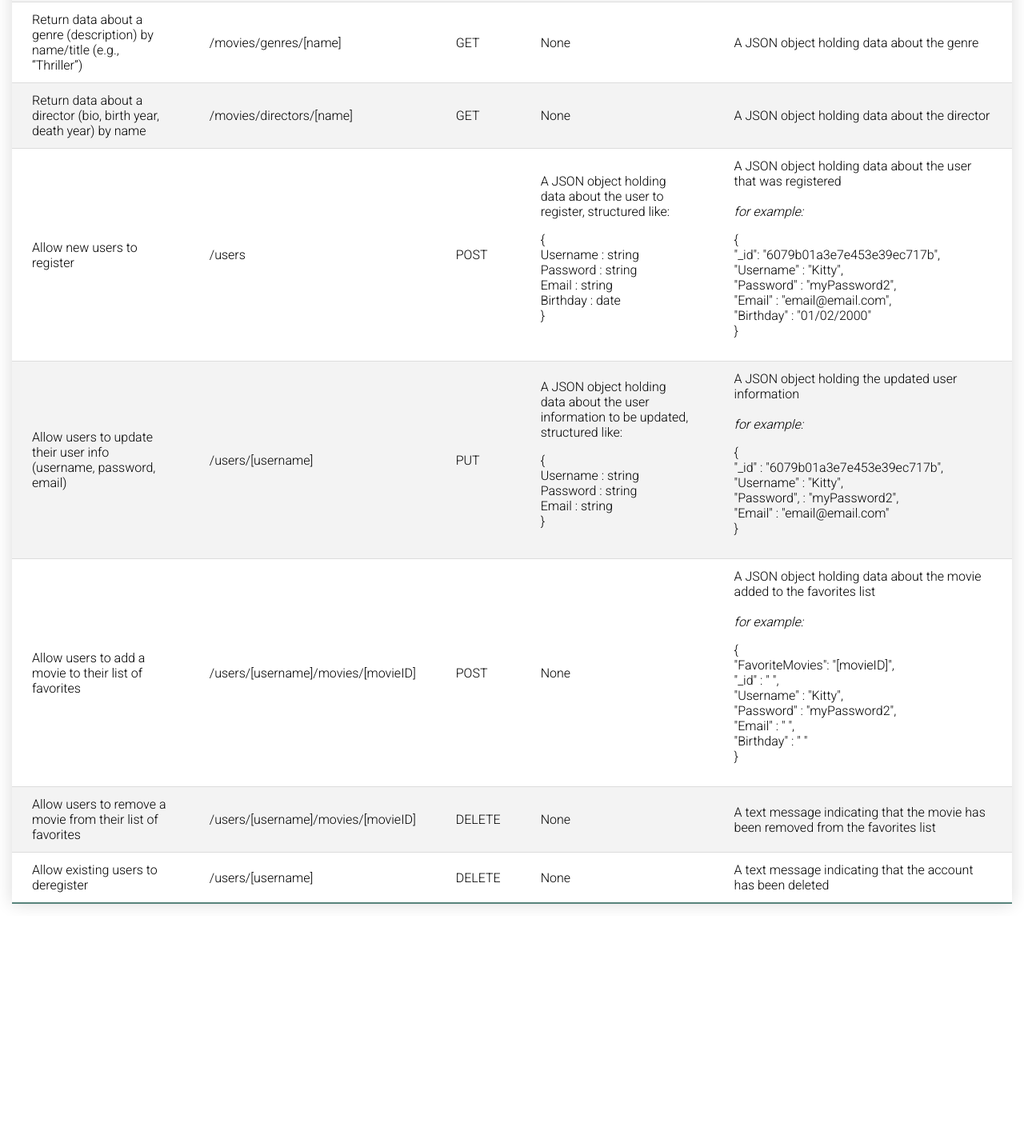
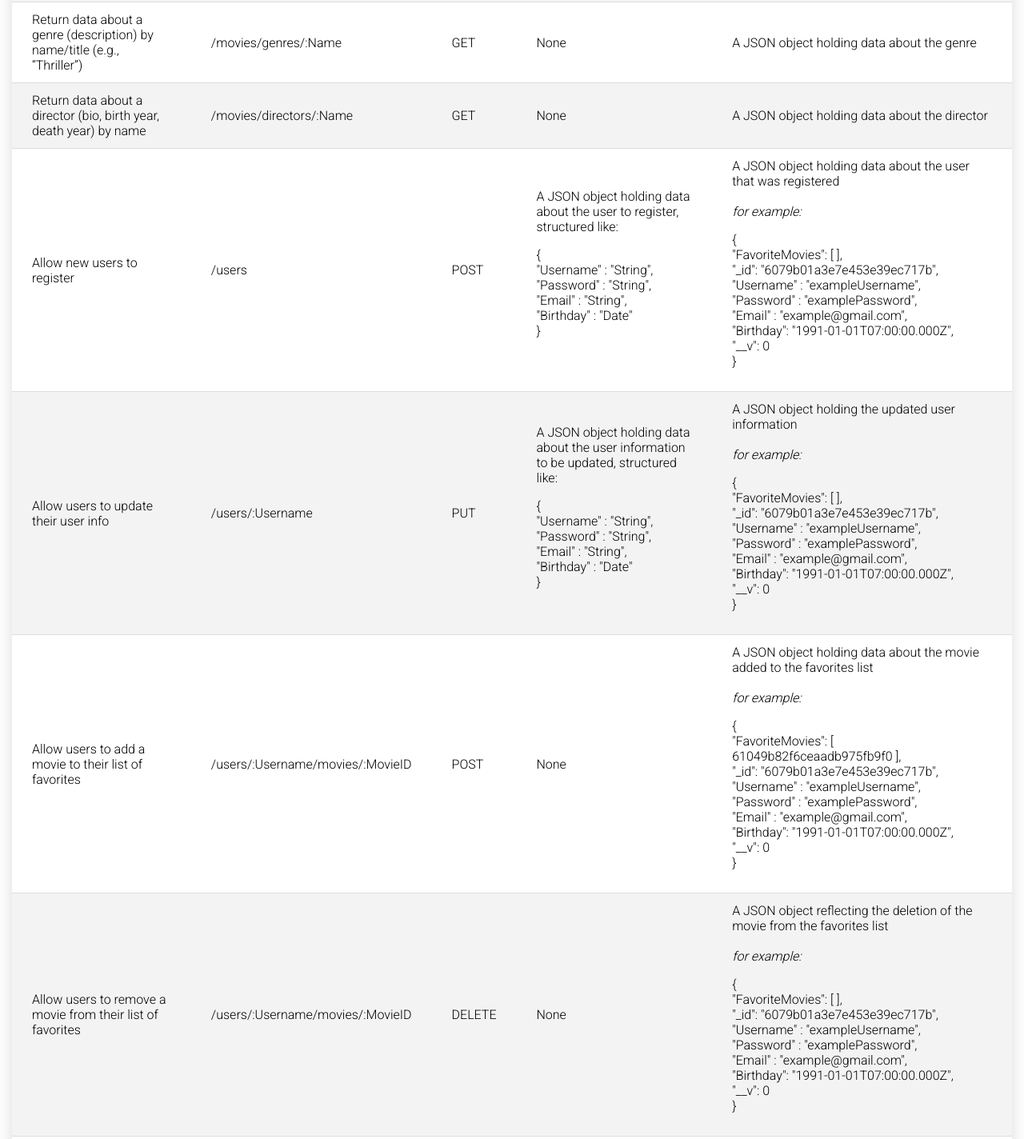
Before and after one commit to nmhdz/movie_api, a website: page public/documentation.html in a window 1280 px wide. Shown: the part 838-2262 px from the top of the page at 80% size. Before the commit the page ends 1983 px from the top, so only its background shows below. Drawn offline with Linux system fonts and the light colour scheme.

Commit message:
Update documentation.html
update endpoint reference table for a more accurate description of updated endpoint code

```diff
--- a/public/documentation.html
+++ b/public/documentation.html
@@ -60,21 +60,21 @@
         </tr>
         <tr>
           <td>Return data about a single movie by title</td>
-          <td>/movies/[title]</td>
+          <td>/movies/:Title</td>
           <td>GET</td>
           <td>None</td>
           <td>A JSON object containing data (description, genre, director, image URL) about the requested movie</td>
         </tr>
         <tr>
           <td>Return data about a genre (description) by name/title (e.g., “Thriller”)</td>
-          <td>/movies/genres/[name]</td>
+          <td>/movies/genres/:Name</td>
           <td>GET</td>
           <td>None</td>
           <td>A JSON object holding data about the genre</td>
         </tr>
         <tr>
           <td>Return data about a director (bio, birth year, death year) by name</td>
-          <td>/movies/directors/[name]</td>
+          <td>/movies/directors/:Name</td>
           <td>GET</td>
           <td>None</td>
           <td>A JSON object holding data about the director</td>
@@ -83,41 +83,93 @@
           <td>Allow new users to register</td>
           <td>/users</td>
           <td>POST</td>
-          <td>A JSON object holding data about the user to register, structured like: <p>{ <br> Username : string <br> Password : string <br> Email : string <br> Birthday : date <br> }</p>
+          <td>A JSON object holding data about the user to register, structured like:
+            <p> { <br>
+              "Username" : "String", <br>
+              "Password" : "String", <br>
+              "Email" : "String", <br>
+              "Birthday" : "Date" <br>
+              }
+            </p>
           </td>
           <td>A JSON object holding data about the user that was registered <br><br> <em>for example:</em>
-            <p>{ <br> "_id": "6079b01a3e7e453e39ec717b", <br>"Username" : "Kitty", <br> "Password" : "myPassword2", <br> "Email" : "email@email.com", <br> "Birthday" : "01/02/2000" <br> }</p>
+            <p> { <br>
+              "FavoriteMovies": [ ], <br>
+              "_id": "6079b01a3e7e453e39ec717b", <br>
+              "Username" : "exampleUsername", <br>
+              "Password" : "examplePassword", <br>
+              "Email" : "example@gmail.com", <br>
+              "Birthday": "1991-01-01T07:00:00.000Z", <br>
+              "__v": 0 <br>
+              }
+            </p>
           </td>
         </tr>
         <tr>
-          <td>Allow users to update their user info (username, password, email)</td>
-          <td>/users/[username]</td>
+          <td>Allow users to update their user info</td>
+          <td>/users/:Username</td>
           <td>PUT</td>
-          <td>A JSON object holding data about the user information to be updated, structured like: <p>{ <br> Username : string <br> Password : string <br> Email : string <br> } </p>
+          <td>A JSON object holding data about the user information to be updated, structured like:
+            <p> { <br>
+              "Username" : "String", <br>
+              "Password" : "String", <br>
+              "Email" : "String", <br>
+              "Birthday" : "Date" <br>
+              }
+            </p>
           </td>
           <td>A JSON object holding the updated user information <br><br> <em>for example:</em>
-            <p>{ <br> "_id" : "6079b01a3e7e453e39ec717b", <br>"Username" : "Kitty", <br> "Password", : "myPassword2", <br> "Email" : "email@email.com" <br> }</p>
+            <p> { <br>
+              "FavoriteMovies": [ ], <br>
+              "_id": "6079b01a3e7e453e39ec717b", <br>
+              "Username" : "exampleUsername", <br>
+              "Password" : "examplePassword", <br>
+              "Email" : "example@gmail.com", <br>
+              "Birthday": "1991-01-01T07:00:00.000Z", <br>
+              "__v": 0 <br>
+              }
+            </p>
           </td>
         </tr>
         <tr>
           <td>Allow users to add a movie to their list of favorites</td>
-          <td>/users/[username]/movies/[movieID]</td>
+          <td>/users/:Username/movies/:MovieID</td>
           <td>POST</td>
           <td>None</td>
           <td>A JSON object holding data about the movie added to the favorites list <br><br> <em>for example:</em>
-            <p> { <br> "FavoriteMovies": "[movieID]", <br> "_id" : " ", <br> "Username" : "Kitty", <br> "Password" : "myPassword2", <br> "Email" : " ", <br> "Birthday" : " " <br> }</p>
+            <p> { <br>
+              "FavoriteMovies": [ 61049b82f6ceaadb975fb9f0 ], <br>
+              "_id": "6079b01a3e7e453e39ec717b", <br>
+              "Username" : "exampleUsername", <br>
+              "Password" : "examplePassword", <br>
+              "Email" : "example@gmail.com", <br>
+              "Birthday": "1991-01-01T07:00:00.000Z", <br>
+              "__v": 0 <br>
+              }
+            </p>
           </td>
         </tr>
         <tr>
           <td>Allow users to remove a movie from their list of favorites</td>
-          <td>/users/[username]/movies/[movieID]</td>
+          <td>/users/:Username/movies/:MovieID</td>
           <td>DELETE</td>
           <td>None</td>
-          <td>A text message indicating that the movie has been removed from the favorites list</td>
+          <td>A JSON object reflecting the deletion of the movie from the favorites list <br><br> <em>for example:</em>
+            <p> { <br>
+              "FavoriteMovies": [ ], <br>
+              "_id": "6079b01a3e7e453e39ec717b", <br>
+              "Username" : "exampleUsername", <br>
+              "Password" : "examplePassword", <br>
+              "Email" : "example@gmail.com", <br>
+              "Birthday": "1991-01-01T07:00:00.000Z", <br>
+              "__v": 0 <br>
+              }
+            </p>
+          </td>
         </tr>
         <tr>
           <td>Allow existing users to deregister</td>
-          <td>/users/[username]</td>
+          <td>/users/:Username</td>
           <td>DELETE</td>
           <td>None</td>
           <td>A text message indicating that the account has been deleted</td>
```
